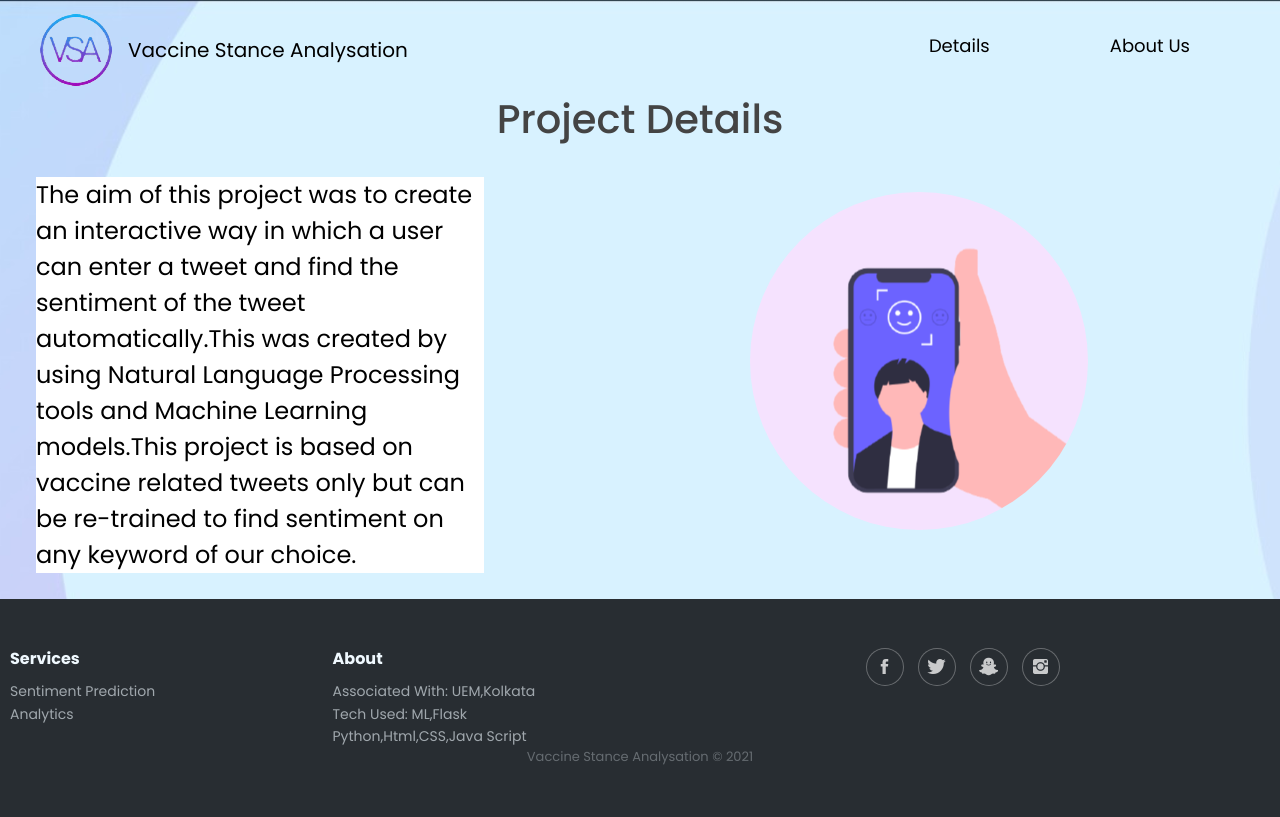
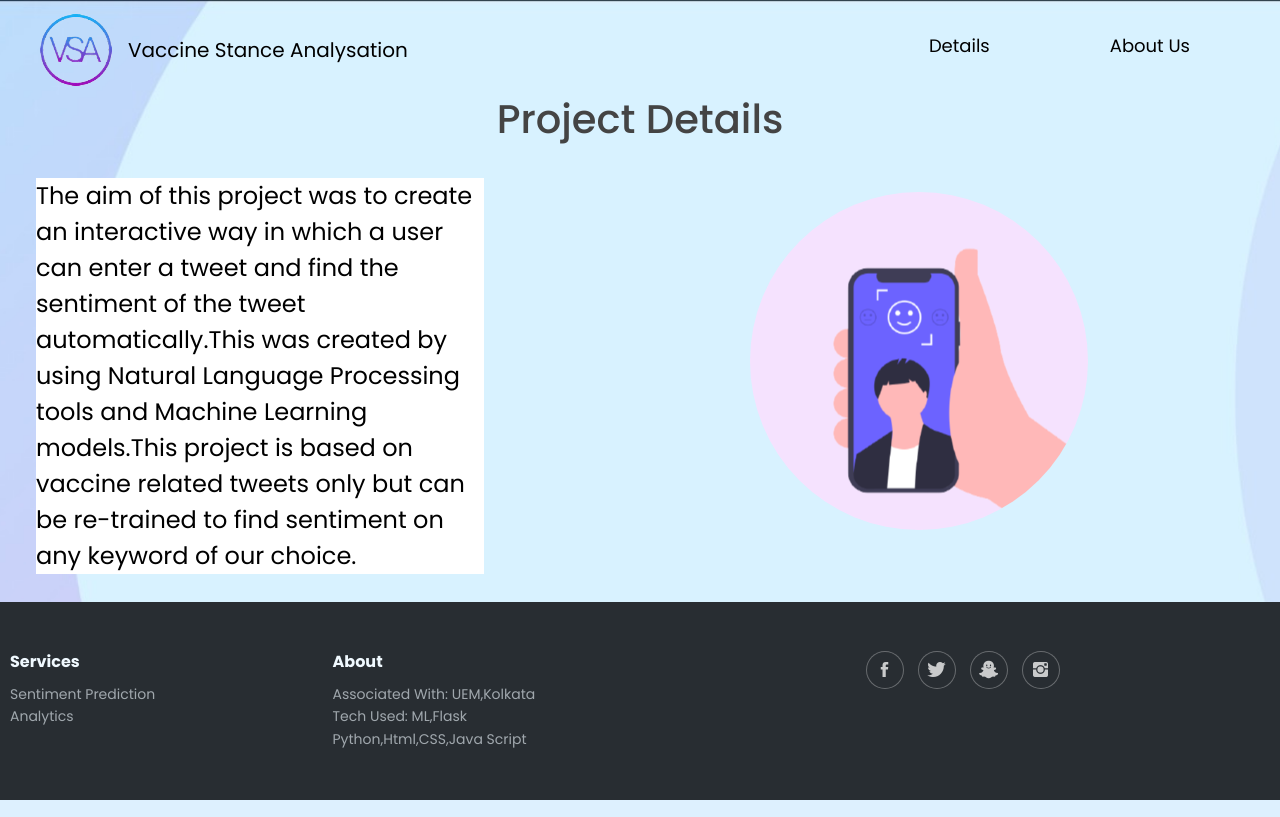
Before and after one commit to aftabaman/Sentiment-Analysys, a Flask app: page /details in a window 1280 px wide. Run offline with Flask 2, Linux system fonts and the light colour scheme; parts of the project's set-up code (start-up, migrations or seed data) failed here and were passed over; some libraries are stand-ins or nearby versions.

Commit message:
Update Details.html

```diff
--- a/templates/Details.html
+++ b/templates/Details.html
@@ -62,7 +62,7 @@
 
                     <div class="col item social"><a href="#"><i class="icon ion-social-facebook"></i></a><a href="#"><i class="icon ion-social-twitter"></i></a><a href="#"><i class="icon ion-social-snapchat"></i></a><a href="#"><i class="icon ion-social-instagram"></i></a></div>
                 </div>
-                <p class="copyright">Vaccine Stance Analysation © 2021</p>
+
             </div>
         </footer>
     </div>
```
